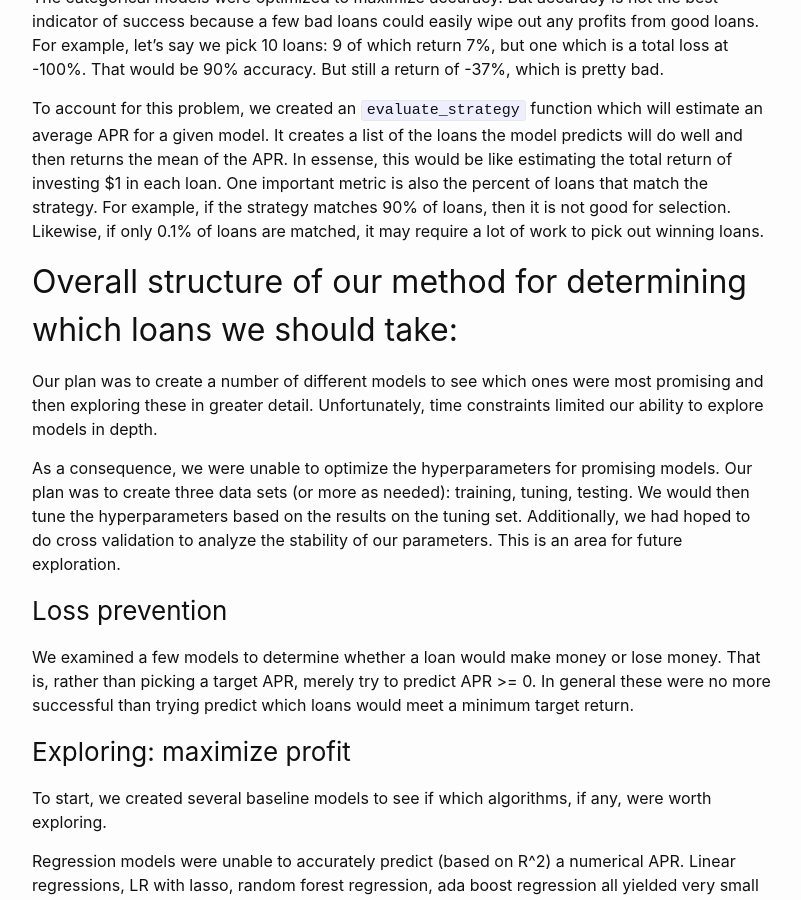
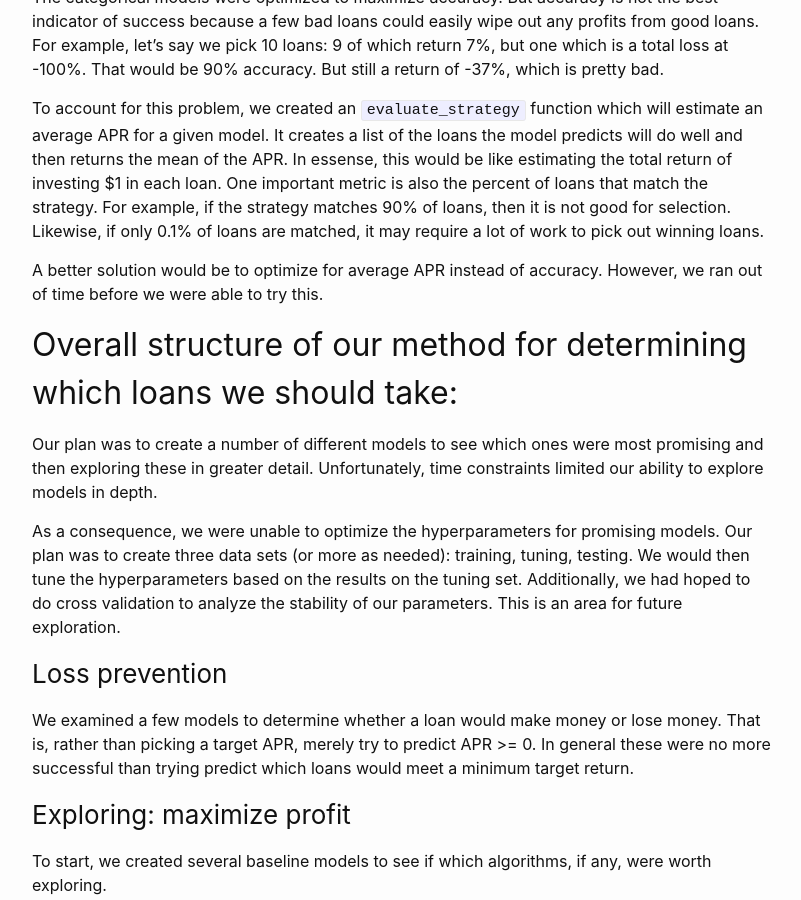
Before and after one commit to junparkh/LendingClub, a Jekyll site: the page built from menu3.md, in a window 1280 px wide and 900 px high, scrolled down 2526 px. Shown: the whole window, without its empty margins (238-1039 px from the left). Built offline with Jekyll 4.4.1, drawn with Linux system fonts in a browser that asks for light colours.

```diff
--- a/menu3.md
+++ b/menu3.md
@@ -62,6 +62,8 @@
 
 To account for this problem, we created an `evaluate_strategy` function which will estimate an average APR for a given model. It creates a list of the loans the model predicts will do well and then returns the mean of the APR. In essense, this would be like estimating the total return of investing $1 in each loan. One important metric is also the percent of loans that match the strategy. For example, if the strategy matches 90% of loans, then it is not good for selection. Likewise, if only 0.1% of loans are matched, it may require a lot of work to pick out winning loans.
 
+A better solution would be to optimize for average APR instead of accuracy. However, we ran out of time before we were able to try this.
+
 ## Overall structure of our method for determining which loans we should take:
 
 Our plan was to create a number of different models to see which ones were most promising and then exploring these in greater detail. Unfortunately, time constraints limited our ability to explore models in depth.
```
